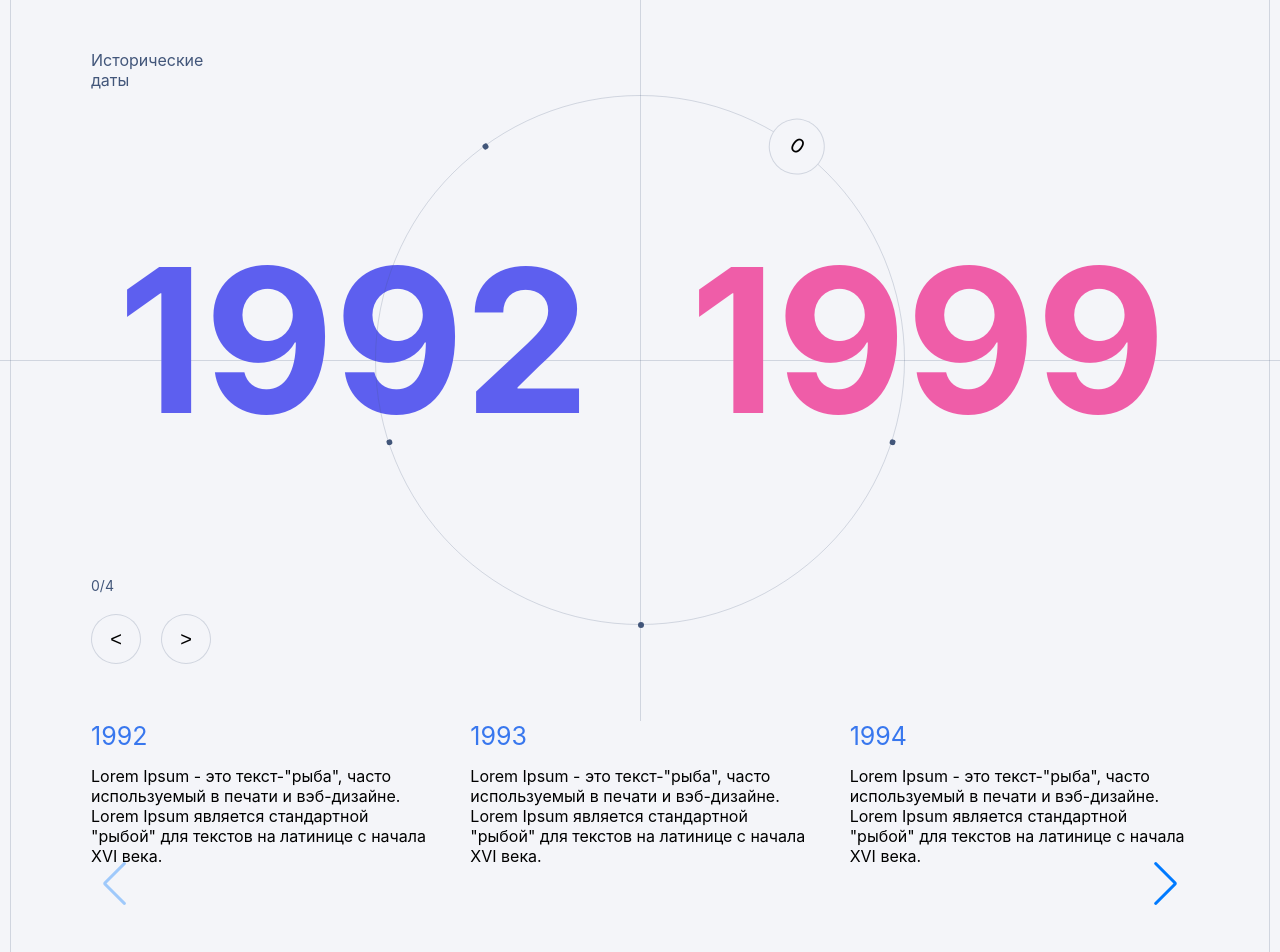
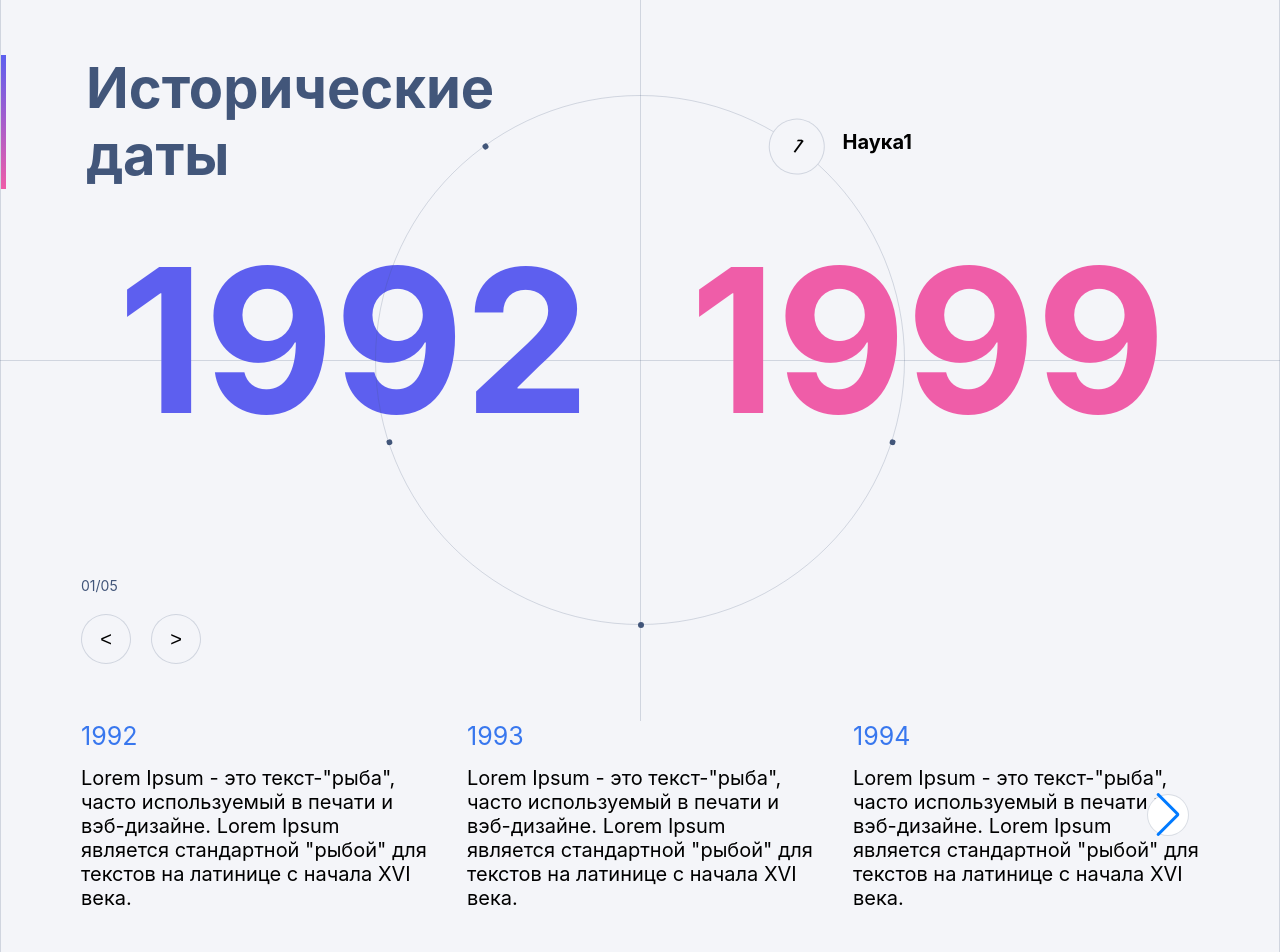
Before and after one commit to Khoroshev-Mikhail/testjob, a React (Create React App) app: page / in a window 1280 px wide. Shown: the part 120-1072 px from the top of the page. Built offline with nearby package versions, Linux system fonts and the light colour scheme.

Commit message:
добавил функцию прокрутки round

```diff
--- a/src/App.scss
+++ b/src/App.scss
@@ -1,11 +1,14 @@
 .App {
-  width: calc(100% - 20px);
+  width: 100%;
   text-align: center;
   box-sizing: border-box;
   border-right: 1px solid rgba(66, 87, 122, 0.2);
   border-left: 1px solid rgba(66, 87, 122, 0.2);
-  margin: 0px 10px 0px 10px;
-  @media (max-width: 980px) {
+  @media (min-width: 1440px) {
+    margin: 0px auto;
+    width: 1440px;
+  }
+  @media (max-width: 580px) {
     width: 100%;
     padding: 0px 20px 0px 20px;
     margin: 0px;
--- a/src/App.tsx
+++ b/src/App.tsx
@@ -1,12 +1,12 @@
 import './App.scss';
 import RoundSlider from './Components/RoundSlider/RoundSLider';
-import SliderS from './Components/Slider/SliderS';
+import Slider from './Components/Slider/Slider';
 
 function App() {
   return (
     <div className="App">
       <RoundSlider />
-      <SliderS />
+      <Slider />
     </div>
   );
 }
--- a/src/Components/RoundSlider/RoundSLider.tsx
+++ b/src/Components/RoundSlider/RoundSLider.tsx
@@ -1,6 +1,5 @@
 import css from './RoundSlider.module.scss'
 import gsap from 'gsap';
-import { useEffect, useState } from 'react';
 import { useAppDispatch, useAppSelector } from '../../app/hooks';
 import { getCurrentIndex, getData, next, prev, setIndex } from './roundSlice';
 
@@ -16,22 +15,42 @@ export default function RoundSlider(){
         dispatch(prev(data.length))
         gsap.to('#round', {rotation: `+=${360 / data.length}`})
     }
+    /**
+     * Функция для вращения #round на позицию где точка по которой был клик - будет на первой позиции.
+     * Функция вращает #round в лево или право по наименьшему пути
+     * @param i - индекс точки на окружности по которой был клик.
+     */
     function rotating(i: number){
         dispatch(setIndex(i))
+        const count = 360 / data.length
+        let left = 0;
+        let right = 0;
+        if(i > index){
+            left = i - index
+            right = data.length - i + index
+        }
+        if(i < index){
+            left = data.length - index + i
+            right = index - i
+        }
+        const angle = left >= right ? `+=${count * right}` : `-=${count * left}`
+        gsap.to('#round', {rotation: angle})
     }
     return (
         <div className={css.roundContainer}>
             <div className={css.roundContainer__header}>Исторические<br/> даты</div>
+
             <div className={css.roundContainer__buttons}>
-                <div>{index}/{data.length - 1}</div>
+                <div>0{index + 1}/0{data.length}</div>
                 <button className={`${css.circle}`} onClick={prevFn}>{`<`}</button>
                 <button className={`${css.circle}`} onClick={nextFn}>{`>`}</button>
             </div>
+
             <div className={`${css.leftDate} ${css.date}`}>{data[index].start}</div>
             <div className={`${css.rightDate} ${css.date}`}>{data[index].end}</div>
+            <div className={css.miniHeader}>{data[index].miniHeader}</div>
+
             <div className={`${css.roundContainer__round} ${css.circle} `} id="round">
-                <div className={css.cell}></div>
-
                 {data.map((el, i, arr) => {
                     return (
                         <div>
@@ -51,14 +70,14 @@ export default function RoundSlider(){
                                 className={`${css.circle} ${ i === index ? css.activePoints : css.points}`}
                                 style={{rotate: `${i * 360 / arr.length + 360 / arr.length / 2}deg`}}
                             >
-                                {i}
+                                {i + 1}
                             </div>
                         </div>
                     )
                 })}
             </div>
             <div className={css.roundContainer__borderHorizont}></div>
-            <div className={css.roundContainer__borderVertical} style={{height: document.querySelector('.App')?.clientHeight}}></div>
+            <div className={css.roundContainer__borderVertical} style={{height: document.documentElement.offsetHeight /* Добавить скролл динамически */}}></div>
         </div>
     )
 }
--- a/src/Components/RoundSlider/RoundSlider.module.scss
+++ b/src/Components/RoundSlider/RoundSlider.module.scss
@@ -67,7 +67,17 @@ $micro: 580px;
             text-align: right;
         }
     }
-
+    .miniHeader{
+        position: absolute;
+        left: calc(50% + $round / 4 + 70px);
+        top: calc($roundTop + 35px);;
+        z-index: 999;
+        font-size: 20px;
+        font-weight: 700;
+        @media (max-width: $micro) {
+            display: none;
+        }
+    }
     .roundContainer__round{
         z-index: 4;
         box-sizing: border-box;
@@ -122,13 +132,33 @@ $micro: 580px;
         top: 170px;
         text-align: left;
         color: #42567A;
+        font-size: 56px;
+        line-height: 67.2px;
+        font-weight: 700;
+        border-width: 5px;
+        border-style: solid;
+        border-image:
+            linear-gradient(
+            to bottom,
+            #5D5FEF,
+            #EF5DA8(0, 0, 0, 0)
+            ) 1 100%;
         -webkit-border-image: -webkit-gradient(linear, left top, left bottom, from(#5D5FEF), to(#EF5DA8)) 0 0 0 100% stretch;
+        @media (max-width: $medium) {
+            font-size: 45px;
+            line-height: 45px;
+        }
+        @media (max-width: $small) {
+            font-size: 40px;
+            line-height: 40px;
+        }
         @media (max-width: $micro) {
             top: 59px;
             font-size: 20px;
             font-weight: 700;
             line-height: 24px;
             padding-left: 0px;
+            border: none;
         }
     }
     .roundContainer__buttons{
--- a/src/Components/RoundSlider/roundSlice.ts
+++ b/src/Components/RoundSlider/roundSlice.ts
@@ -2,7 +2,7 @@ import { createAsyncThunk, createSlice, PayloadAction } from '@reduxjs/toolkit';
 import { RootState, AppThunk } from '../../app/store';
 
 const initialState = [
-    {start: 1992, end: 1999, slider: [
+    {start: 1992, end: 1999, miniHeader: 'Наука1', slider: [
         {header: '1992', description: 'Lorem Ipsum - это текст-"рыба", часто используемый в печати и вэб-дизайне. Lorem Ipsum является стандартной "рыбой" для текстов на латинице с начала XVI века.'},
         {header: '1993', description: 'Lorem Ipsum - это текст-"рыба", часто используемый в печати и вэб-дизайне. Lorem Ipsum является стандартной "рыбой" для текстов на латинице с начала XVI века.'},
         {header: '1994', description: 'Lorem Ipsum - это текст-"рыба", часто используемый в печати и вэб-дизайне. Lorem Ipsum является стандартной "рыбой" для текстов на латинице с начала XVI века.'},
@@ -12,7 +12,7 @@ const initialState = [
         {header: '1998', description: 'Lorem Ipsum - это текст-"рыба", часто используемый в печати и вэб-дизайне. Lorem Ipsum является стандартной "рыбой" для текстов на латинице с начала XVI века.'},
         {header: '1999', description: 'Lorem Ipsum - это текст-"рыба", часто используемый в печати и вэб-дизайне. Lorem Ipsum является стандартной "рыбой" для текстов на латинице с начала XVI века.'},
     ]},
-    {start: 2000, end: 2005, slider: [
+    {start: 2000, end: 2005, miniHeader: 'Наука2', slider: [
         {header: '2000', description: 'Lorem Ipsum - это текст-"рыба", часто используемый в печати и вэб-дизайне. Lorem Ipsum является стандартной "рыбой" для текстов на латинице с начала XVI века.'},
         {header: '2001', description: 'Lorem Ipsum - это текст-"рыба", часто используемый в печати и вэб-дизайне. Lorem Ipsum является стандартной "рыбой" для текстов на латинице с начала XVI века.'},
         {header: '2002', description: 'Lorem Ipsum - это текст-"рыба", часто используемый в печати и вэб-дизайне. Lorem Ipsum является стандартной "рыбой" для текстов на латинице с начала XVI века.'},
@@ -20,18 +20,18 @@ const initialState = [
         {header: '2004', description: 'Lorem Ipsum - это текст-"рыба", часто используемый в печати и вэб-дизайне. Lorem Ipsum является стандартной "рыбой" для текстов на латинице с начала XVI века.'},
         {header: '2005', description: 'Lorem Ipsum - это текст-"рыба", часто используемый в печати и вэб-дизайне. Lorem Ipsum является стандартной "рыбой" для текстов на латинице с начала XVI века.'},
     ]},
-    {start: 2006, end: 2009, slider: [
+    {start: 2006, end: 2009, miniHeader: 'Наука3', slider: [
         {header: '2006', description: 'Lorem Ipsum - это текст-"рыба", часто используемый в печати и вэб-дизайне. Lorem Ipsum является стандартной "рыбой" для текстов на латинице с начала XVI века.'},
         {header: '2007', description: 'Lorem Ipsum - это текст-"рыба", часто используемый в печати и вэб-дизайне. Lorem Ipsum является стандартной "рыбой" для текстов на латинице с начала XVI века.'},
         {header: '2009', description: 'Lorem Ipsum - это текст-"рыба", часто используемый в печати и вэб-дизайне. Lorem Ipsum является стандартной "рыбой" для текстов на латинице с начала XVI века.'},
     ]},
-    {start: 2010, end: 2013, slider: [
+    {start: 2010, end: 2013, miniHeader: 'Наука4', slider: [
         {header: '2010', description: 'Lorem Ipsum - это текст-"рыба", часто используемый в печати и вэб-дизайне. Lorem Ipsum является стандартной "рыбой" для текстов на латинице с начала XVI века.'},
         {header: '2011', description: 'Lorem Ipsum - это текст-"рыба", часто используемый в печати и вэб-дизайне. Lorem Ipsum является стандартной "рыбой" для текстов на латинице с начала XVI века.'},
         {header: '2012', description: 'Lorem Ipsum - это текст-"рыба", часто используемый в печати и вэб-дизайне. Lorem Ipsum является стандартной "рыбой" для текстов на латинице с начала XVI века.'},
         {header: '2013', description: 'Lorem Ipsum - это текст-"рыба", часто используемый в печати и вэб-дизайне. Lorem Ipsum является стандартной "рыбой" для текстов на латинице с начала XVI века.'},
     ]},
-    {start: 2014, end: 2022, slider: [
+    {start: 2014, end: 2022, miniHeader: 'Наука5', slider: [
         {header: '2014', description: 'Lorem Ipsum - это текст-"рыба", часто используемый в печати и вэб-дизайне. Lorem Ipsum является стандартной "рыбой" для текстов на латинице с начала XVI века.'},
         {header: '2017', description: 'Lorem Ipsum - это текст-"рыба", часто используемый в печати и вэб-дизайне. Lorem Ipsum является стандартной "рыбой" для текстов на латинице с начала XVI века.'},
         {header: '2020', description: 'Lorem Ipsum - это текст-"рыба", часто используемый в печати и вэб-дизайне. Lorem Ipsum является стандартной "рыбой" для текстов на латинице с начала XVI века.'},
@@ -46,7 +46,7 @@ export const dataSlice = createSlice({
 })
 export const getData = (state: RootState) => state.data
 
-export const indexSlice = createSlice({
+export const indexSlice = createSlice({ //Желательно получить data.length внутри reducer
     name: 'index',
     initialState: 0,
     reducers: {
--- /dev/null
+++ b/src/Components/Slider/Slider.tsx
@@ -0,0 +1,67 @@
+import { Navigation, Pagination, Scrollbar, A11y } from 'swiper';
+import { Swiper, SwiperSlide } from 'swiper/react';
+import 'swiper/css';
+import 'swiper/css/navigation';
+import 'swiper/css/pagination';
+import 'swiper/css/scrollbar';
+import { useAppSelector } from '../../app/hooks';
+
+import css from './slider.module.scss'
+import { useEffect, useId, useState } from 'react';
+import { getCurrentIndex, getData } from '../RoundSlider/roundSlice';
+
+export default function SliderS(){
+    const id = useId()
+    const data = useAppSelector(getData)
+    const index = useAppSelector(getCurrentIndex)
+    const [slidersPerView, setSlidersPerView] = useState<number>(3)
+    const [clientWidth, setClientWidth] = useState<number>(document.documentElement.clientWidth)
+    const [height, setHeight] = useState<string>('auto')
+
+    function resize(){
+        setClientWidth(document.documentElement.clientWidth)
+    }
+    useEffect(()=>{
+        if(clientWidth < 580){
+            setSlidersPerView(2)
+            setHeight(document.documentElement.clientHeight - 460 + 'px')
+        }
+        if(clientWidth >= 580){
+            setSlidersPerView(3)
+            setHeight('auto')
+        }
+    }, [clientWidth])
+    useEffect(()=>{
+        document.querySelector('.swiper-button-next')?.classList.add(css.circle)
+        window.addEventListener('resize', resize)
+        return () =>{
+            window.removeEventListener('resize', resize)
+        }
+    }, [])
+    return(
+        <div className={css.sliderContainer}>
+            <style>
+                {`
+                .swiper-button-disabled{
+                    display: none;
+                }
+                `}
+            </style>
+            <Swiper
+                modules={[Navigation, Pagination, Scrollbar, A11y]}
+                spaceBetween={40}
+                slidesPerView={slidersPerView}
+                navigation={true}
+                >
+                {data[index].slider.map((slide, i) => {
+                    return (
+                        <SwiperSlide className={css.slide} key={id+i}>
+                            <div className={css.header}>{slide.header}</div>
+                            <div className={css.description} style={{height}}>{slide.description}</div>
+                        </SwiperSlide>
+                    )
+                })}
+            </Swiper>
+        </div>
+    )
+}
--- a/src/Components/Slider/SliderS.tsx
+++ /dev/null
@@ -1,38 +0,0 @@
-import { Navigation, Pagination, Scrollbar, A11y } from 'swiper';
-import { Swiper, SwiperSlide } from 'swiper/react';
-import 'swiper/css';
-import 'swiper/css/navigation';
-import 'swiper/css/pagination';
-import 'swiper/css/scrollbar';
-import { useAppSelector } from '../../app/hooks';
-
-import css from './sliderS.module.scss'
-import { useId } from 'react';
-import { getCurrentIndex, getData } from '../RoundSlider/roundSlice';
-
-export default function SliderS(){
-    const id = useId()
-    const data = useAppSelector(getData)
-    const index = useAppSelector(getCurrentIndex)
-    return(
-        <div className={css.sliderContainer}>
-            <Swiper
-                modules={[Navigation, Pagination, Scrollbar, A11y]}
-                spaceBetween={40}
-                slidesPerView={document.documentElement.clientWidth > 580 ? 3 : 2} //При ресайзе не перегружается динамически, но это и не обязательно
-                navigation={true}
-                //onSwiper={(swiper) => console.log(swiper)}
-                //onSlideChange={() => console.log('slide change')}
-                >
-                {data[index].slider.map((slide, i) => {
-                    return (
-                        <SwiperSlide className={css.slide} key={id+i}>
-                            <div className={css.header}>{slide.header}</div>
-                            <div className={css.description} style={{height: (document.documentElement.clientHeight - 520) + 'px'}}>{slide.description}</div>
-                        </SwiperSlide>
-                    )
-                })}
-            </Swiper>
-        </div>
-    )
-}
--- a/src/Components/Slider/sliderS.module.scss
+++ b/src/Components/Slider/slider.module.scss
@@ -17,8 +17,24 @@ $micro: 580px;
     padding-bottom: 15px;
 }
 .description{
+    font-size: 20px;
     height: auto;
     @media (max-width: $micro) {
+        font-size: 14px;
         text-overflow: ellipsis;
     }
 }
+.swiper-button-disabled{
+    display: none;
+}
+.circle{
+    width: 40px;
+    height: 40px;
+    border-radius: 50%;
+    font-size: 20px;
+    -moz-border-radius: 50%;
+    -webkit-border-radius: 50%;
+    -khtml-border-radius: 50%;
+    border: 1px solid rgba(66, 87, 122, 0.2);
+    background-color: #ffffff;
+}
```
